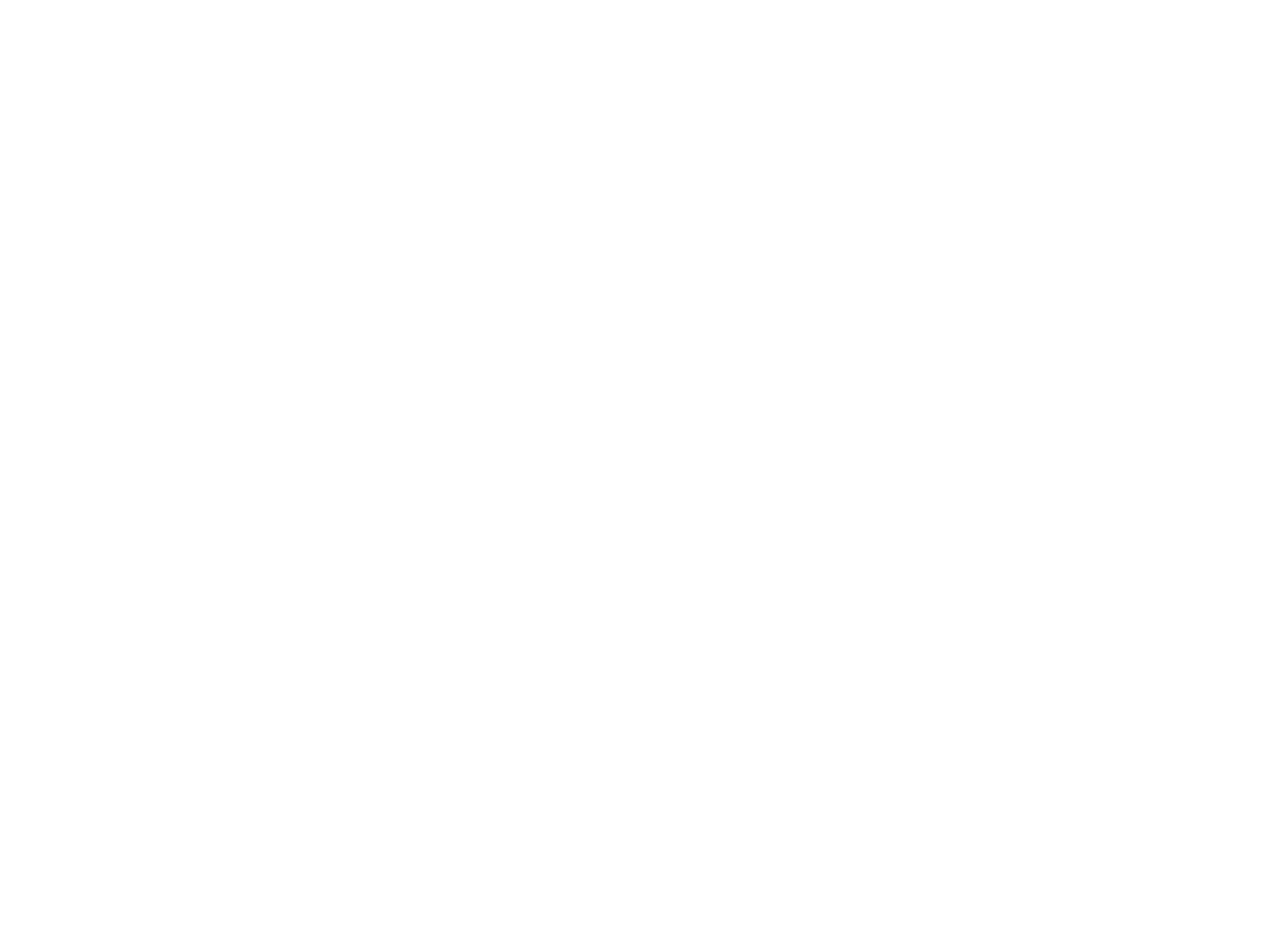
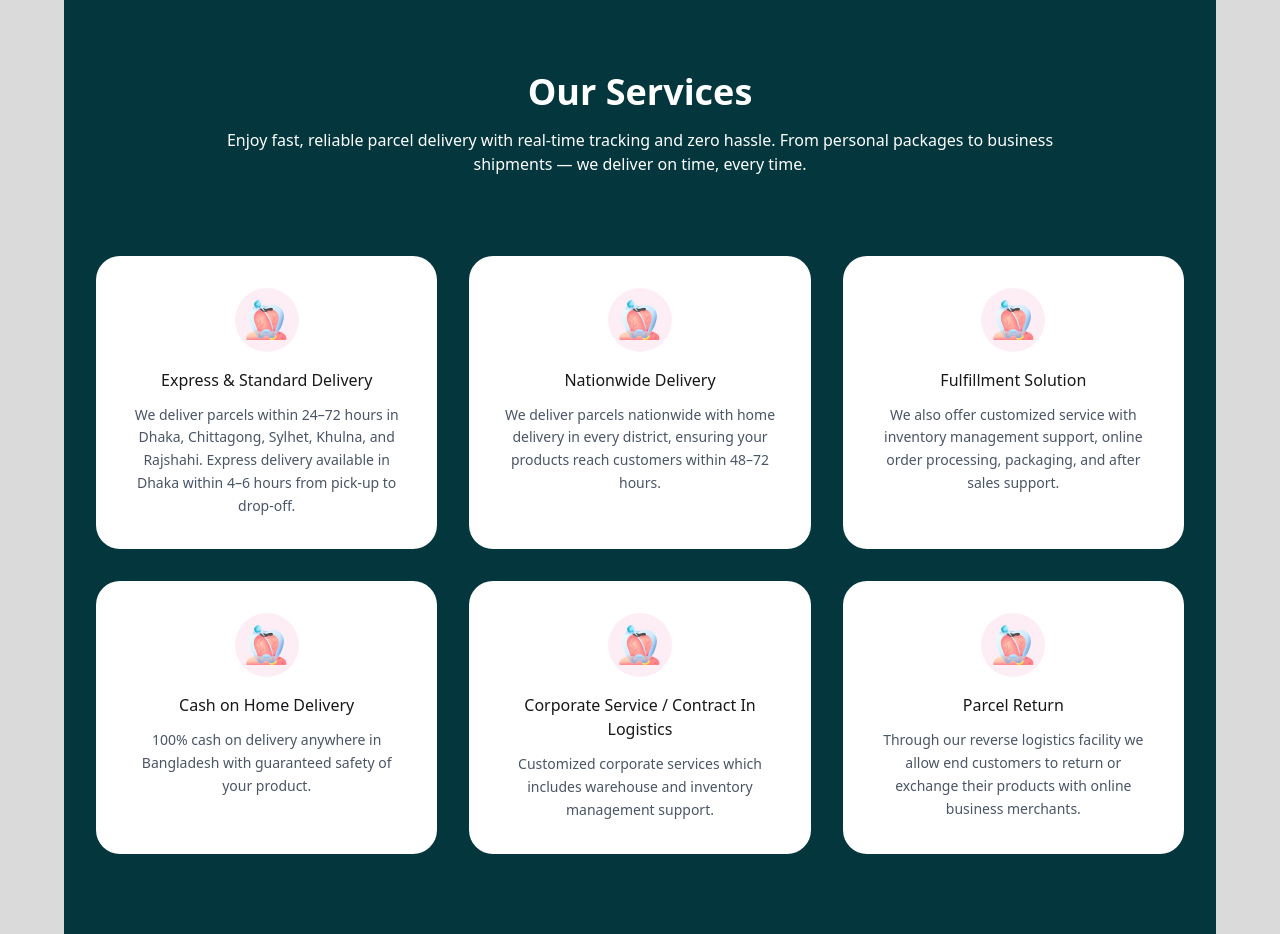
Before and after one commit to robiul1hossen/zap-shift-client, a React (Vite) app: page / in a window 1280 px wide. Shown: the part 1240-2174 px from the top of the page. Before the commit the page ends 1112 px from the top, so only its background shows below. Built offline with nearby package versions, Linux system fonts and the light colour scheme.

Commit message:
added our services section

```diff
--- a/package.json
+++ b/package.json
@@ -13,6 +13,7 @@
     "@tailwindcss/vite": "^4.1.17",
     "react": "^19.2.0",
     "react-dom": "^19.2.0",
+    "react-fast-marquee": "^1.6.5",
     "react-icons": "^5.5.0",
     "react-responsive-carousel": "^3.2.23",
     "react-router": "^7.9.6",
--- a/src/pages/Home/Home/Home.jsx
+++ b/src/pages/Home/Home/Home.jsx
@@ -1,12 +1,14 @@
 import React from "react";
 import Banner from "../Banner";
 import HowItWorks from "../HowItWorks";
+import OurServices from "../OurServices";
 
 const Home = () => {
   return (
     <div>
       <Banner />
       <HowItWorks />
+      <OurServices />
     </div>
   );
 };
--- /dev/null
+++ b/src/pages/Home/OurServices.jsx
@@ -0,0 +1,83 @@
+import React from "react";
+import serviceImg from "../../assets/service.png";
+
+const OurServices = () => {
+  const features = [
+    {
+      title: "Express & Standard Delivery",
+      description:
+        "We deliver parcels within 24–72 hours in Dhaka, Chittagong, Sylhet, Khulna, and Rajshahi. Express delivery available in Dhaka within 4–6 hours from pick-up to drop-off.",
+      highlight: false,
+    },
+    {
+      title: "Nationwide Delivery",
+      description:
+        "We deliver parcels nationwide with home delivery in every district, ensuring your products reach customers within 48–72 hours.",
+      highlight: true, // This is the highlighted center card
+    },
+    {
+      title: "Fulfillment Solution",
+      description:
+        "We also offer customized service with inventory management support, online order processing, packaging, and after sales support.",
+      highlight: false,
+    },
+    {
+      title: "Cash on Home Delivery",
+      description:
+        "100% cash on delivery anywhere in Bangladesh with guaranteed safety of your product.",
+      highlight: false,
+    },
+    {
+      title: "Corporate Service / Contract In Logistics",
+      description:
+        "Customized corporate services which includes warehouse and inventory management support.",
+      highlight: false,
+    },
+    {
+      title: "Parcel Return",
+      description:
+        "Through our reverse logistics facility we allow end customers to return or exchange their products with online business merchants.",
+      highlight: false,
+    },
+  ];
+  return (
+    <div className="bg-secondary pt-[100px] mt-[100px]">
+      <div className="text-center text-white">
+        <h2 className="text-4xl font-extrabold mb-4">Our Services</h2>
+        <p className="font-medium w-3/4 mx-auto">
+          Enjoy fast, reliable parcel delivery with real-time tracking and zero
+          hassle. From personal packages to business shipments — we deliver on
+          time, every time.
+        </p>
+      </div>
+      <div className="py-12 sm:py-20">
+        <div className="max-w-7xl mx-auto px-4 sm:px-6 lg:px-8">
+          {/* --- Grid Layout --- */}
+          <div className="grid grid-cols-1 md:grid-cols-2 lg:grid-cols-3 gap-6 lg:gap-8">
+            {features.map((feature, index) => (
+              <div
+                key={index}
+                className="flex bg-white rounded-3xl hover:bg-primary transition duration-300 hover:shadow-lg ">
+                <div
+                  className={`p-6 sm:p-8 rounded-2xl ${feature.cardClasses} transition duration-300 hover:shadow-lg h-full flex flex-col items-center text-center `}>
+                  {/* Icon/Image Placeholder */}
+                  <div className="w-16 h-16 mb-4 flex items-center justify-center rounded-full bg-pink-100/70">
+                    <img src={serviceImg} alt="" />
+                  </div>
+
+                  <h3 className={feature.titleClasses}>{feature.title}</h3>
+
+                  <p className="mt-3 text-sm text-gray-600 leading-relaxed">
+                    {feature.description}
+                  </p>
+                </div>
+              </div>
+            ))}
+          </div>
+        </div>
+      </div>
+    </div>
+  );
+};
+
+export default OurServices;
```
Also changed, not shown: 1 other file (tests, documents, lock files or other folders).
